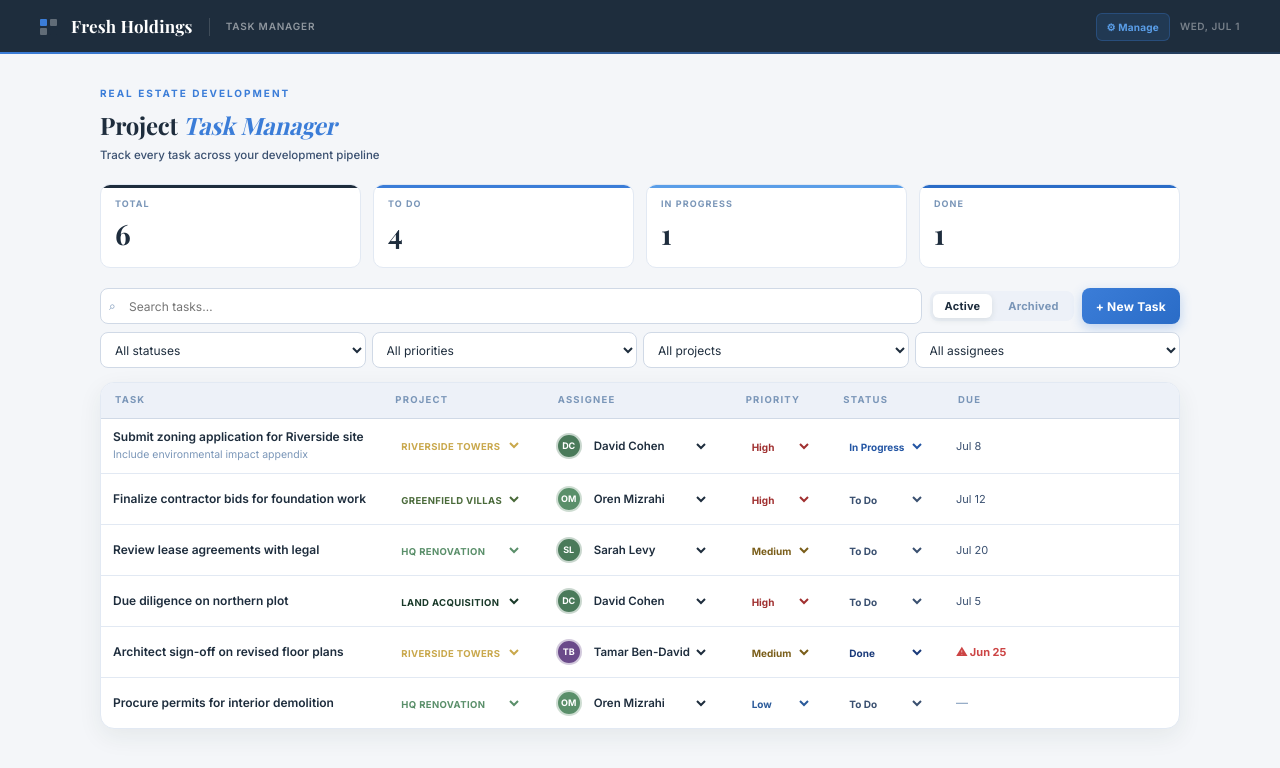
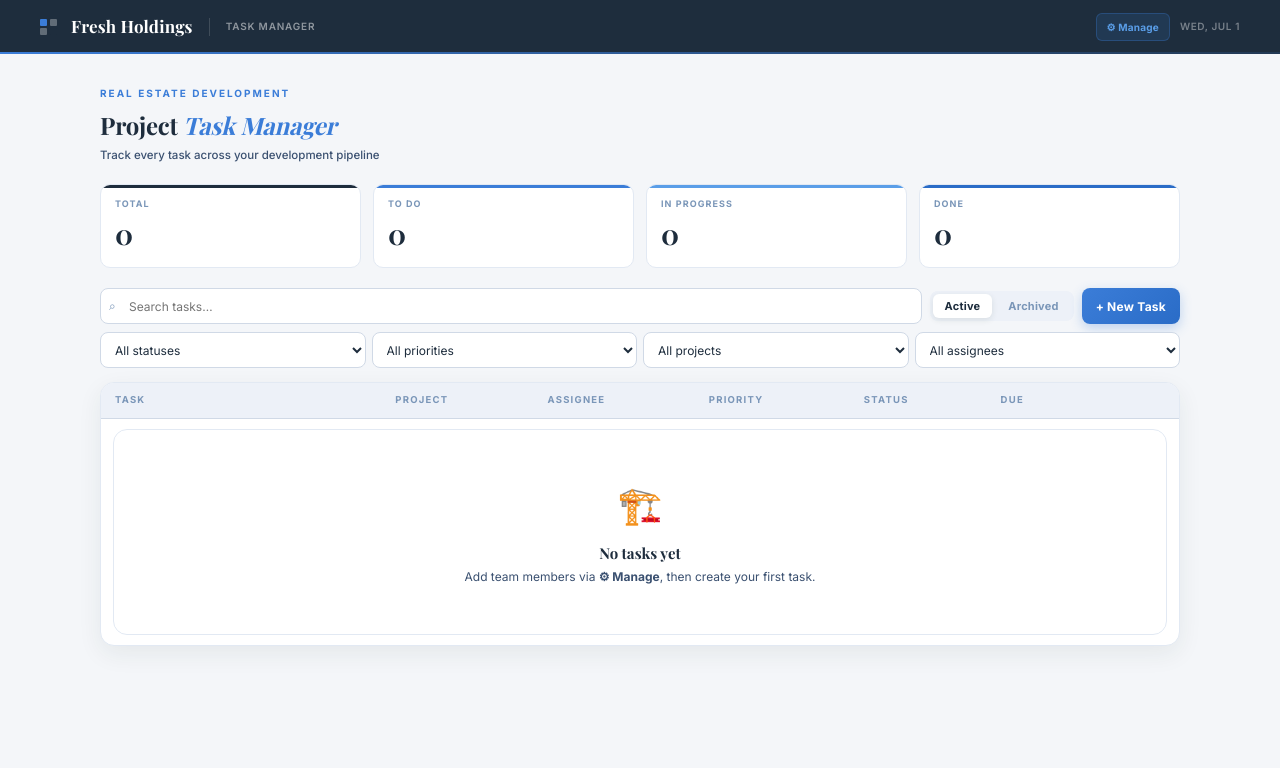
Before and after one commit to nadavraanan/task-manager, a plain HTML site: page index.html in a window 1280 px wide. Drawn offline with nearby package versions, Linux system fonts and the light colour scheme; a web font is replaced by a local one.

Commit message:
Update index.html

```diff
--- a/index.html
+++ b/index.html
@@ -390,24 +390,21 @@ const AV_PALETTE=['#1a3a2a','#c9a84c','#5a8f6a','#3a6a8a','#7a3a5a','#6a4a8a','#
 let tasks=[], projects=[], assignees=[], editId=null, deleteId=null, currentView='active', notesTaskId=null;
 
 const SAMPLE_PROJECTS=['Riverside Towers','Greenfield Villas','HQ Renovation','Land Acquisition'];
-const SAMPLE_ASSIGNEES=['David Cohen','Sarah Levy','Oren Mizrahi','Tamar Ben-David'];
-const SAMPLE=[
-  {id:'t1',name:'Submit zoning application for Riverside site',desc:'Include environmental impact appendix',project:'Riverside Towers',assignee:'David Cohen',priority:'High',status:'In Progress',due:'2026-07-08',created:1},
-  {id:'t2',name:'Finalize contractor bids for foundation work',desc:'',project:'Greenfield Villas',assignee:'Oren Mizrahi',priority:'High',status:'To Do',due:'2026-07-12',created:2},
-  {id:'t3',name:'Review lease agreements with legal',desc:'',project:'HQ Renovation',assignee:'Sarah Levy',priority:'Medium',status:'To Do',due:'2026-07-20',created:3},
-  {id:'t4',name:'Due diligence on northern plot',desc:'',project:'Land Acquisition',assignee:'David Cohen',priority:'High',status:'To Do',due:'2026-07-05',created:4},
-  {id:'t5',name:'Architect sign-off on revised floor plans',desc:'',project:'Riverside Towers',assignee:'Tamar Ben-David',priority:'Medium',status:'Done',due:'2026-06-25',created:5},
-  {id:'t6',name:'Procure permits for interior demolition',desc:'',project:'HQ Renovation',assignee:'Oren Mizrahi',priority:'Low',status:'To Do',due:'',created:6},
-];
+const SAMPLE_ASSIGNEES=[];
+const SAMPLE=[];
 
 /* ── STORAGE ── */
 function load(){
+  const cleared=localStorage.getItem('fh.cleared.v1');
+  if(!cleared){
+    localStorage.removeItem(TASK_KEY);
+    localStorage.removeItem(ASSIGN_KEY);
+    localStorage.setItem('fh.cleared.v1','1');
+  }
   try{const s=localStorage.getItem(PROJ_KEY);projects=s?JSON.parse(s):[];}catch(e){projects=[];}
   try{const s=localStorage.getItem(ASSIGN_KEY);assignees=s?JSON.parse(s):[];}catch(e){assignees=[];}
   if(!projects.length){projects=[...SAMPLE_PROJECTS];saveProjects();}
-  if(!assignees.length){assignees=[...SAMPLE_ASSIGNEES];saveAssignees();}
   try{const s=localStorage.getItem(TASK_KEY);tasks=s?JSON.parse(s):[];}catch(e){tasks=[];}
-  if(!tasks.length){tasks=SAMPLE.map(t=>({...t}));saveTasks();}
   populateAll();render();
 }
 function saveTasks(){try{localStorage.setItem(TASK_KEY,JSON.stringify(tasks));}catch(e){}}
@@ -564,7 +561,7 @@ function render(){
   document.getElementById('st-prog').textContent=active.filter(t=>t.status==='In Progress').length;
   document.getElementById('st-done').textContent=active.filter(t=>t.status==='Done').length;
 
-  const empty=`<div class="empty-state"><span class="empty-icon">🏗️</span><h3>No tasks found</h3><p>Adjust filters or add a new task.</p></div>`;
+  const empty=`<div class="empty-state"><span class="empty-icon">🏗️</span><h3>No tasks yet</h3><p>Add team members via <strong>⚙ Manage</strong>, then create your first task.</p></div>`;
 
   // Desktop table
   document.getElementById('tbody').innerHTML=!list.length?`<tr><td colspan="7">${empty}</td></tr>`:list.map(t=>`
```
